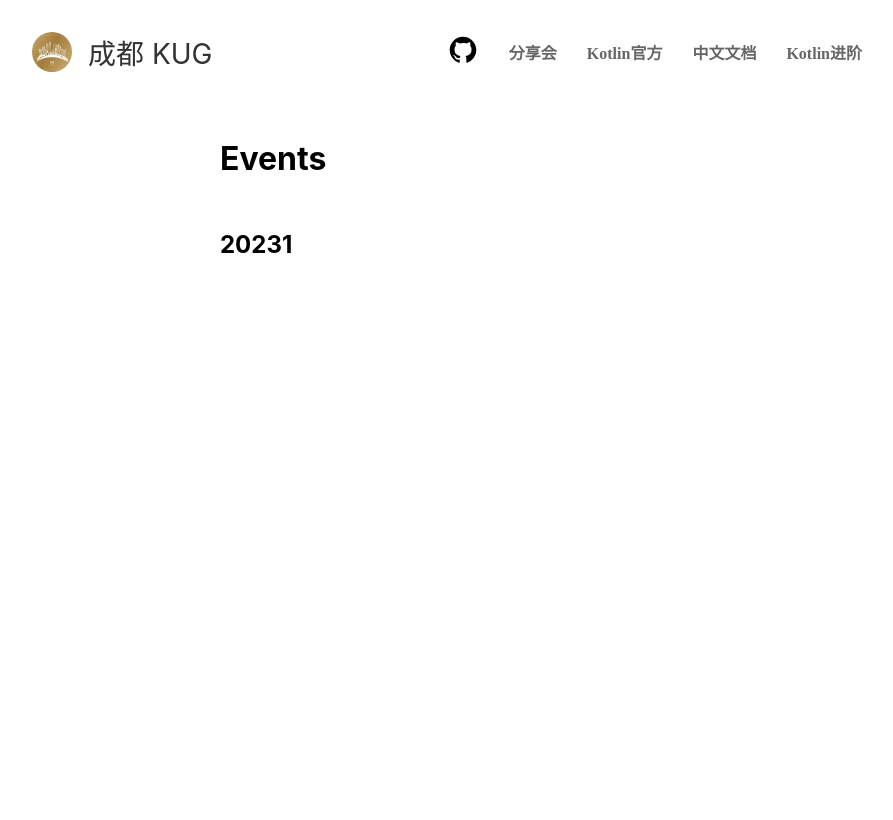
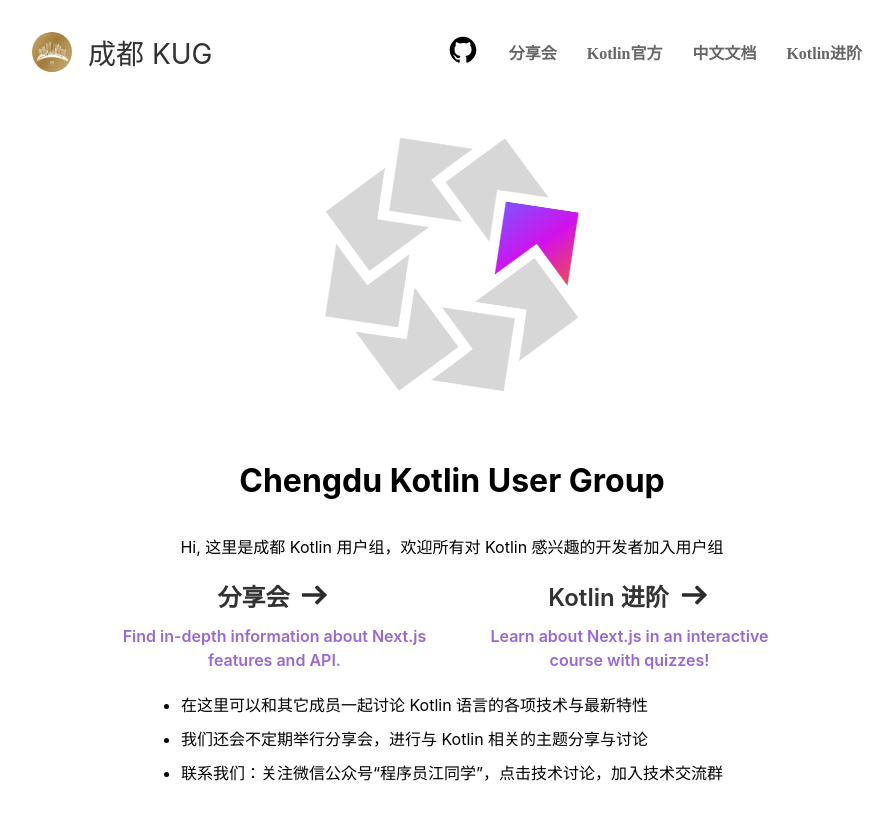
Before and after one commit to chengdu-kug/chengdu-kug.github.io, a React (Create React App) app: page /events in a window 1280 px wide. Shown: the top 820 px of the page, without its empty margins (188-1081 px from the left). Built offline with nearby package versions, Linux system fonts and the light colour scheme.

Commit message:
Change: Router mode

```diff
--- a/src/App.js
+++ b/src/App.js
@@ -1,6 +1,6 @@
 import './styles/App.css';
 import Main from "./pages/main";
-import {BrowserRouter, Routes, Route} from "react-router-dom";
+import {HashRouter as Router, Routes, Route} from "react-router-dom";
 import Events from "./pages/events";
 import Advance from "./pages/advance";
 import React from "react";
@@ -23,7 +23,7 @@
 
                 <div className="navbar-link">
                     {/* eslint-disable-next-line jsx-a11y/anchor-is-valid */}
-                    <a  href="" target="_blank" rel="noopener noreferrer">
+                    <a href="" target="_blank" rel="noopener noreferrer">
                         <img
                             src="/github.svg"
                             alt="bj_kug_logo"
@@ -38,14 +38,14 @@
                 </div>
             </div>
 
-            <BrowserRouter>
+            <Router>
                 <Routes>
-                    <Route path="/" element={<Main/>}></Route>
-                    <Route path="/events" element={<Events />} />
-                    <Route path="/advance" element={<Advance />} />
-                    <Route path="*" element={<Main />} />
+                    <Route path="/" element={<Main/>}/>
+                    <Route path="/events" element={<Events/>}/>
+                    <Route path="/advance" element={<Advance/>}/>
+                    <Route path="*" element={<Main/>}/>
                 </Routes>
-            </BrowserRouter>
+            </Router>
 
         </div>
     );
```
Also changed, not shown: src/router/index.js (+3 -6 lines).
